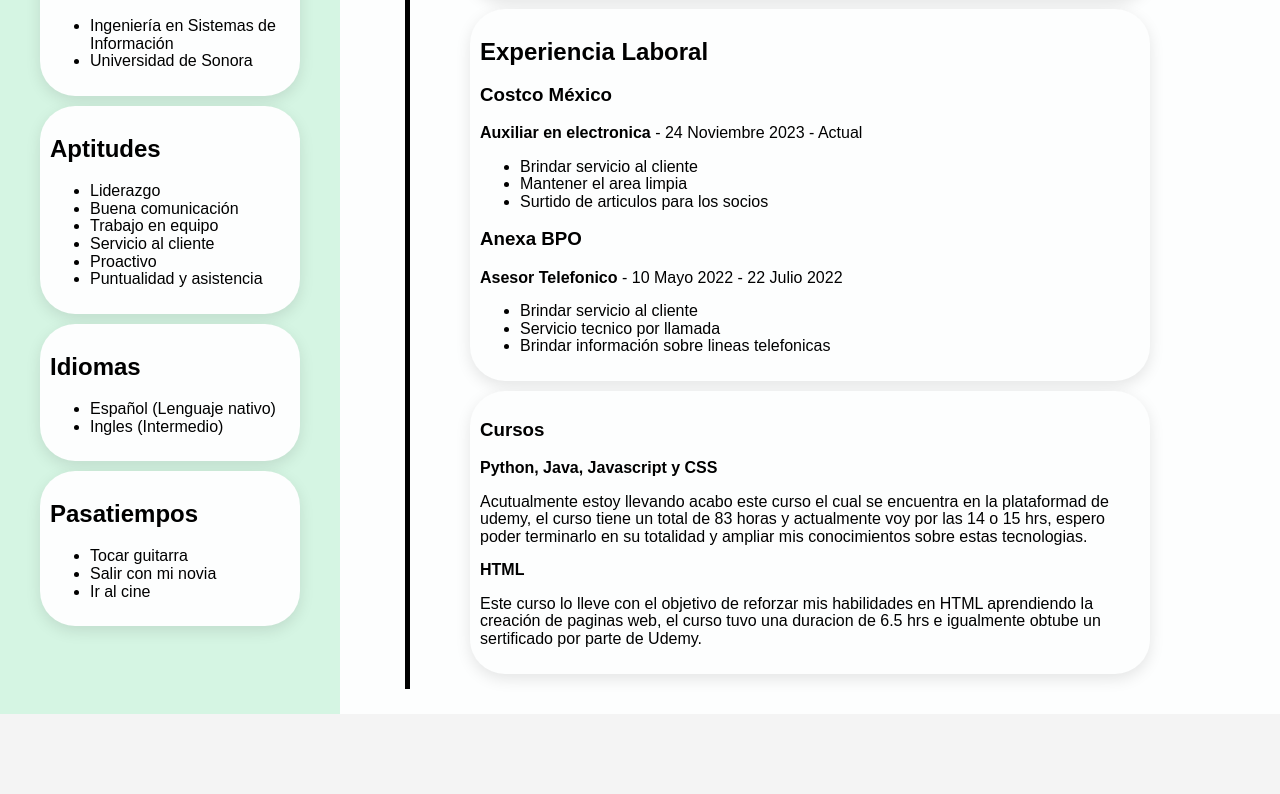
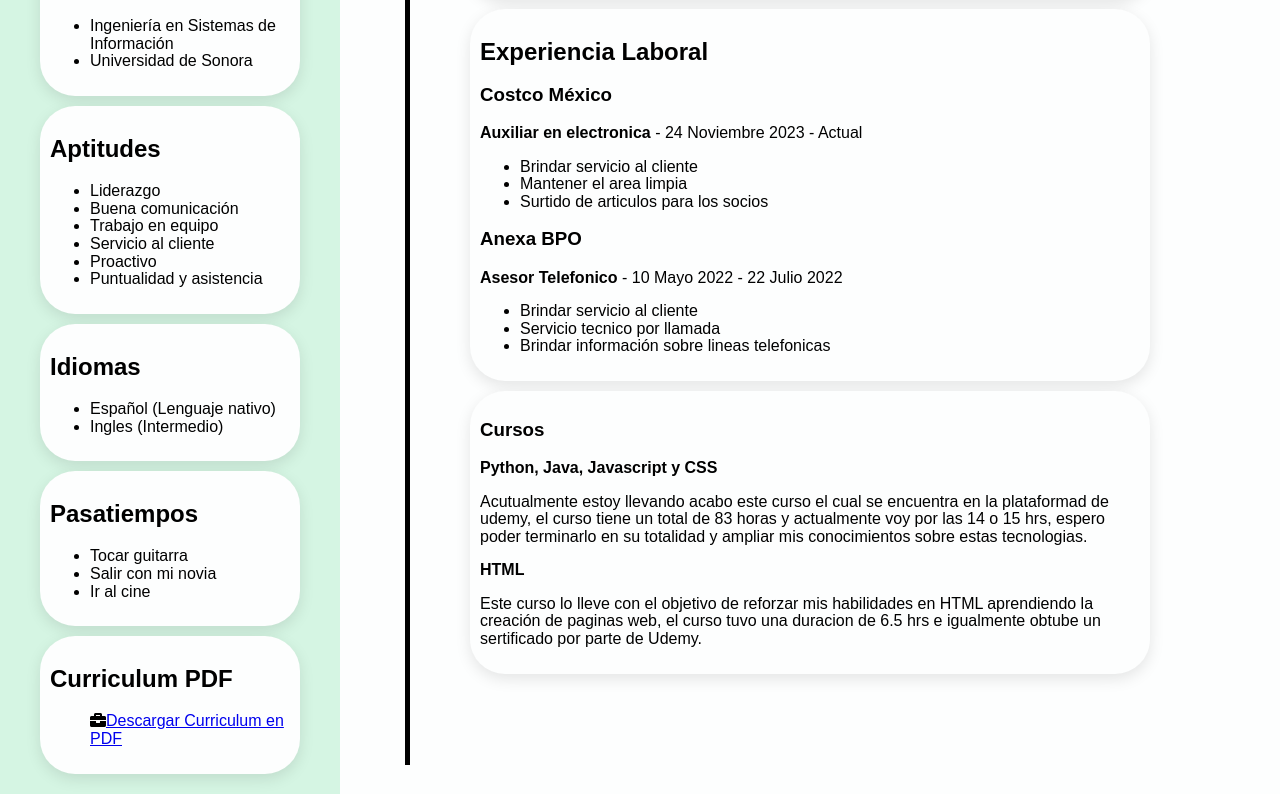
Before and after one commit to juanfel2302/Curriculum, a plain HTML site: page index.html in a window 1280 px wide. Shown: the part 879-1673 px from the top of the page. Before the commit the page ends 1593 px from the top, so only its background shows below. Drawn offline with Linux system fonts and the light colour scheme.

Commit message:
Update index.html

```diff
--- a/index.html
+++ b/index.html
@@ -75,6 +75,12 @@
 
             </ul>
         </section>
+        <section id="Curriculum">
+            <h2>Curriculum PDF</h2>
+            <ul>
+        <p class="contact-item"><i class="fas fa-briefcase contact-icon"></i><a href="https://drive.google.com/file/d/1H78Tr03PauR6OQt8lnEBIxJcun9GEOZ0/view">Descargar Curriculum en PDF</a></p>
+            </ul>
+        </section>
     </div>
 
     <!-- Contenido principal -->
```
